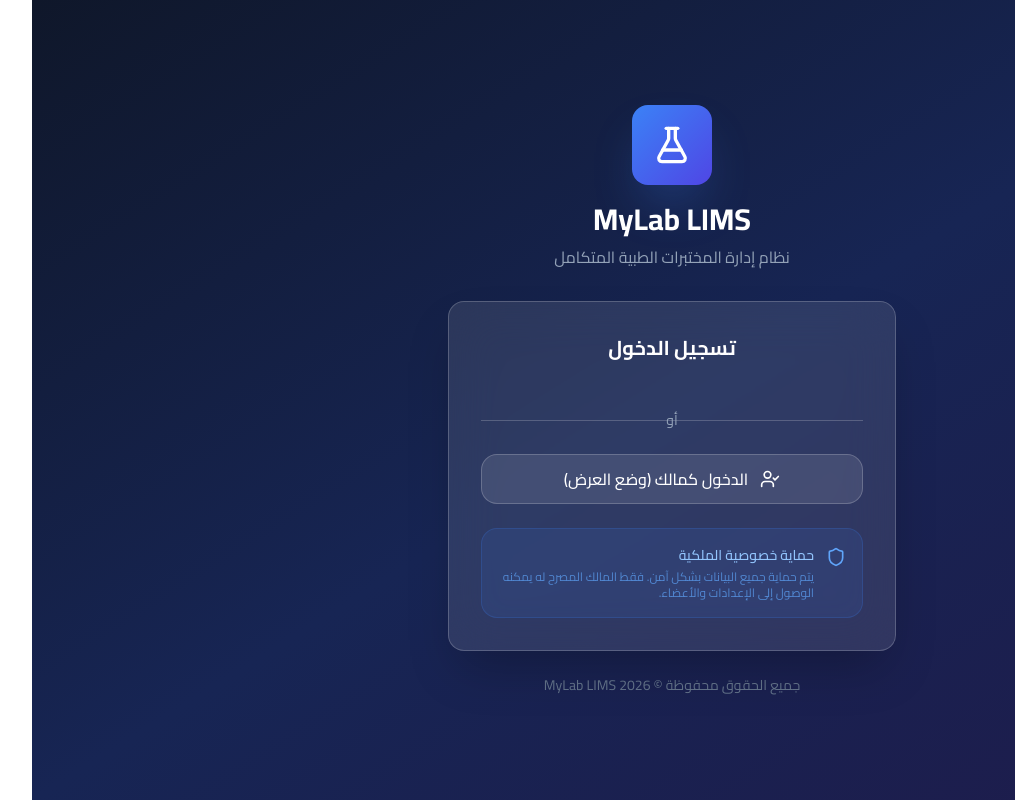
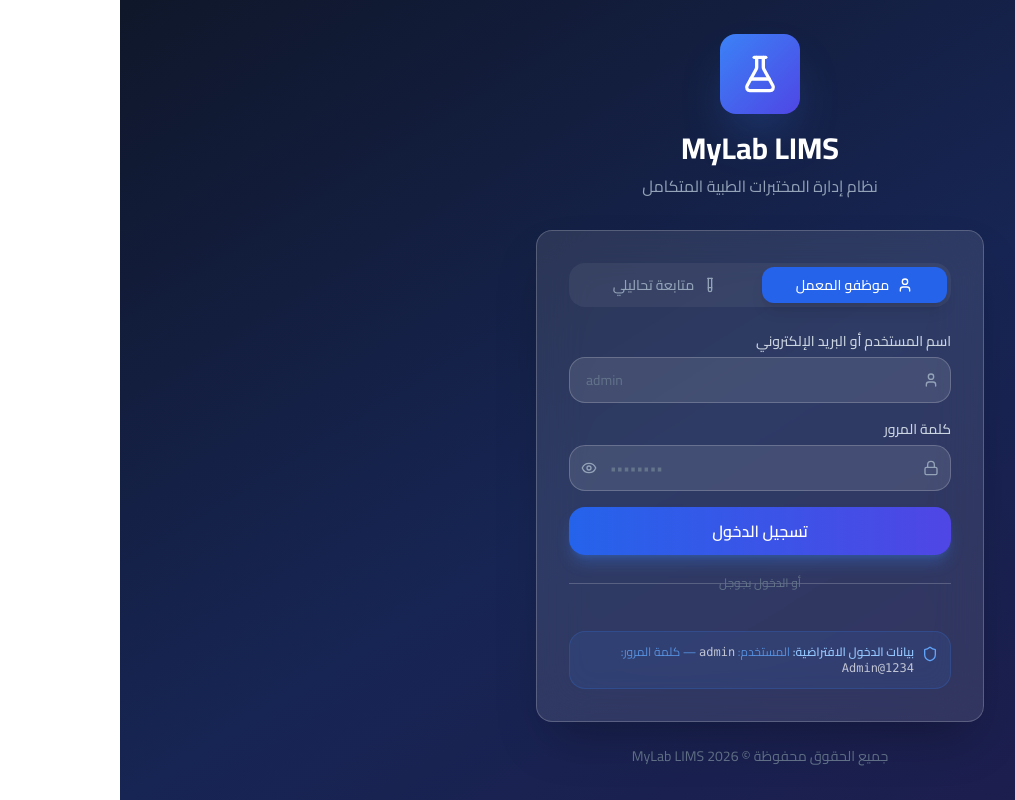
Before and after one commit to kingebrahimopq-create/my-lab-lims-web, a React (Vite) app: page /login in a window 1280 px wide. Shown: the whole page, without its empty margins (117-1132 px from the left). Built offline with nearby package versions, Linux system fonts and the light colour scheme.

Commit message:
feat: replace demo button with username/password + patient login

```diff
--- a/src/pages/Login.tsx
+++ b/src/pages/Login.tsx
@@ -1,18 +1,27 @@
 import { useEffect, useState } from 'react';
 import { useNavigate } from 'react-router';
-import { FlaskConical, Shield, UserCheck } from 'lucide-react';
+import { FlaskConical, Shield, User, Lock, Eye, EyeOff, TestTube } from 'lucide-react';
 import { useAuthStore } from '@/stores/authStore';
+import { usePatientStore } from '@/stores/patientStore';
+
+type LoginTab = 'staff' | 'patient';
 
 export default function Login() {
   const navigate = useNavigate();
-  const { login, isAuthenticated } = useAuthStore();
+  const { login, isAuthenticated, loginWithCredentials } = useAuthStore();
+  const { patients } = usePatientStore();
+
   const [isLoading, setIsLoading] = useState(false);
   const [error, setError] = useState('');
+  const [activeTab, setActiveTab] = useState<LoginTab>('staff');
+  const [showPassword, setShowPassword] = useState(false);
+  const [username, setUsername] = useState('');
+  const [password, setPassword] = useState('');
+  const [patientCode, setPatientCode] = useState('');
+  const [patientPhone, setPatientPhone] = useState('');
 
   useEffect(() => {
-    if (isAuthenticated) {
-      navigate('/');
-    }
+    if (isAuthenticated) navigate('/');
   }, [isAuthenticated, navigate]);
 
   useEffect(() => {
@@ -25,29 +34,20 @@ export default function Login() {
         });
         window.google.accounts.id.renderButton(
           document.getElementById('google-signin-button')!,
-          {
-            theme: 'outline',
-            size: 'large',
-            width: '100%',
-            text: 'signin_with',
-            shape: 'pill',
-          }
+          { theme: 'outline', size: 'large', width: '100%', text: 'signin_with', shape: 'pill' }
         );
       }
     };
-
     const timeout = setTimeout(initializeGoogle, 500);
     return () => clearTimeout(timeout);
   }, []);
 
-  const handleGoogleResponse = (response: any) => {
+  const handleGoogleResponse = (response: { credential: string }) => {
     setIsLoading(true);
     setError('');
-
     try {
       const credential = response.credential;
       const payload = JSON.parse(atob(credential.split('.')[1]));
-
       const user = {
         id: payload.sub,
         email: payload.email,
@@ -56,37 +56,67 @@ export default function Login() {
         role: payload.email === 'mhm763517@gmail.com' ? 'owner' as const : 'admin' as const,
         isOwner: payload.email === 'mhm763517@gmail.com',
       };
-
       localStorage.setItem('google_token', credential);
       localStorage.setItem('auth_state', JSON.stringify(user));
       login(user);
       navigate('/');
-    } catch (err) {
-      setError('حدث خطأ في تسجيل الدخول. يرجى المحاولة مرة أخرى.');
+    } catch {
+      setError('حدث خطأ في تسجيل الدخول بجوجل.');
     } finally {
       setIsLoading(false);
     }
   };
 
-  const handleDemoLogin = () => {
+  const handleStaffLogin = (e: React.FormEvent) => {
+    e.preventDefault();
+    if (!username.trim() || !password.trim()) { setError('يرجى إدخال اسم المستخدم وكلمة المرور'); return; }
     setIsLoading(true);
-    const demoUser = {
-      id: 'demo-owner',
-      email: 'mhm763517@gmail.com',
-      name: 'صاحب المعمل',
-      picture: undefined,
-      role: 'owner' as const,
-      isOwner: true,
+    setError('');
+    try {
+      const user = loginWithCredentials(username.trim(), password);
+      if (user) { navigate('/'); }
+      else { setError('اسم المستخدم أو كلمة المرور غير صحيحة'); }
+    } catch {
+      setError('حدث خطأ أثناء تسجيل الدخول');
+    } finally {
+      setIsLoading(false);
+    }
   };
-    localStorage.setItem('auth_state', JSON.stringify(demoUser));
-    login(demoUser);
-    navigate('/');
+
+  const handlePatientLogin = (e: React.FormEvent) => {
+    e.preventDefault();
+    if (!patientCode.trim() || !patientPhone.trim()) { setError('يرجى إدخال كود المريض ورقم الهاتف'); return; }
+    setIsLoading(true);
+    setError('');
+    try {
+      const patient = patients.find(
+        (p) => p.code.toLowerCase() === patientCode.trim().toLowerCase() && p.phone === patientPhone.trim()
+      );
+      if (patient) {
+        const patientUser = {
+          id: `patient-${patient.id}`,
+          email: patient.email || `${patient.code}@patient.local`,
+          name: patient.name,
+          role: 'receptionist' as const,
+          isOwner: false,
+        };
+        localStorage.setItem('auth_state', JSON.stringify(patientUser));
+        localStorage.setItem('patient_session', JSON.stringify({ patientId: patient.id, code: patient.code }));
+        login(patientUser);
+        navigate('/results');
+      } else {
+        setError('كود المريض أو رقم الهاتف غير صحيح');
+      }
+    } catch {
+      setError('حدث خطأ أثناء التحقق');
+    } finally {
+      setIsLoading(false);
+    }
   };
 
   return (
     <div className="min-h-screen bg-gradient-to-br from-slate-900 via-blue-950 to-indigo-950 flex items-center justify-center p-4">
       <div className="w-full max-w-md">
-        {/* Logo & Brand */}
         <div className="text-center mb-8">
           <div className="w-20 h-20 mx-auto rounded-2xl bg-gradient-to-br from-blue-500 to-indigo-600 flex items-center justify-center shadow-2xl shadow-blue-500/30 mb-4">
             <FlaskConical className="w-10 h-10 text-white" />
@@ -95,55 +125,96 @@ export default function Login() {
           <p className="text-slate-400">نظام إدارة المختبرات الطبية المتكامل</p>
         </div>
 
-        {/* Login Card */}
         <div className="bg-white/10 backdrop-blur-xl rounded-2xl border border-white/20 p-8 shadow-2xl">
-          <h2 className="text-xl font-bold text-white text-center mb-6">تسجيل الدخول</h2>
+          <div className="flex rounded-xl bg-white/5 p-1 mb-6 gap-1">
+            <button
+              onClick={() => { setActiveTab('staff'); setError(''); }}
+              className={`flex-1 flex items-center justify-center gap-2 py-2 px-3 rounded-lg text-sm font-medium transition-all duration-200 ${activeTab === 'staff' ? 'bg-blue-600 text-white shadow-lg' : 'text-slate-400 hover:text-white'}`}
+            >
+              <User className="w-4 h-4" />موظفو المعمل
+            </button>
+            <button
+              onClick={() => { setActiveTab('patient'); setError(''); }}
+              className={`flex-1 flex items-center justify-center gap-2 py-2 px-3 rounded-lg text-sm font-medium transition-all duration-200 ${activeTab === 'patient' ? 'bg-emerald-600 text-white shadow-lg' : 'text-slate-400 hover:text-white'}`}
+            >
+              <TestTube className="w-4 h-4" />متابعة تحاليلي
+            </button>
+          </div>
 
           {error && (
-            <div className="mb-4 p-3 bg-red-500/20 border border-red-500/30 rounded-xl text-red-300 text-sm text-center">
-              {error}
-            </div>
+            <div className="mb-4 p-3 bg-red-500/20 border border-red-500/30 rounded-xl text-red-300 text-sm text-center">{error}</div>
           )}
 
-          {/* Google Sign In */}
-          <div className="mb-4">
-            <div id="google-signin-button" className="w-full flex justify-center"></div>
-          </div>
-
-          <div className="relative my-6">
-            <div className="absolute inset-0 flex items-center">
-              <div className="w-full border-t border-white/20"></div>
-            </div>
-            <div className="relative flex justify-center text-sm">
-              <span className="px-4 bg-transparent text-slate-400">أو</span>
+          {activeTab === 'staff' ? (
+            <>
+              <form onSubmit={handleStaffLogin} className="space-y-4 mb-4">
+                <div>
+                  <label className="block text-sm font-medium text-slate-300 mb-1.5">اسم المستخدم أو البريد الإلكتروني</label>
+                  <div className="relative">
+                    <User className="absolute right-3 top-1/2 -translate-y-1/2 w-4 h-4 text-slate-400" />
+                    <input type="text" value={username} onChange={(e) => setUsername(e.target.value)} placeholder="admin" dir="ltr" autoComplete="username"
+                      className="w-full pr-10 pl-4 py-3 bg-white/10 border border-white/20 rounded-xl text-white placeholder:text-slate-500 focus:outline-none focus:ring-2 focus:ring-blue-500 text-sm" />
                   </div>
                 </div>
-
-          {/* Demo Login */}
-          <button
-            onClick={handleDemoLogin}
-            disabled={isLoading}
-            className="w-full flex items-center justify-center gap-3 py-3 px-4 bg-white/10 hover:bg-white/20 border border-white/20 rounded-xl text-white font-medium transition-all duration-200 disabled:opacity-50"
-          >
-            <UserCheck className="w-5 h-5" />
-            <span>{isLoading ? 'جاري تسجيل الدخول...' : 'الدخول كمالك (وضع العرض)'}</span>
+                <div>
+                  <label className="block text-sm font-medium text-slate-300 mb-1.5">كلمة المرور</label>
+                  <div className="relative">
+                    <Lock className="absolute right-3 top-1/2 -translate-y-1/2 w-4 h-4 text-slate-400" />
+                    <input type={showPassword ? 'text' : 'password'} value={password} onChange={(e) => setPassword(e.target.value)} placeholder="••••••••" dir="ltr" autoComplete="current-password"
+                      className="w-full pr-10 pl-10 py-3 bg-white/10 border border-white/20 rounded-xl text-white placeholder:text-slate-500 focus:outline-none focus:ring-2 focus:ring-blue-500 text-sm" />
+                    <button type="button" onClick={() => setShowPassword(!showPassword)} className="absolute left-3 top-1/2 -translate-y-1/2 text-slate-400 hover:text-white transition-colors">
+                      {showPassword ? <EyeOff className="w-4 h-4" /> : <Eye className="w-4 h-4" />}
                     </button>
-
-          {/* Info */}
-          <div className="mt-6 p-4 bg-blue-500/10 border border-blue-500/20 rounded-xl">
-            <div className="flex items-start gap-3">
-              <Shield className="w-5 h-5 text-blue-400 shrink-0 mt-0.5" />
-              <div>
-                <p className="text-blue-300 text-sm font-medium">حماية خصوصية الملكية</p>
-                <p className="text-blue-400/70 text-xs mt-1">
-                  يتم حماية جميع البيانات بشكل آمن. فقط المالك المصرح له يمكنه الوصول إلى الإعدادات والأعضاء.
+                  </div>
+                </div>
+                <button type="submit" disabled={isLoading}
+                  className="w-full py-3 px-4 bg-gradient-to-r from-blue-600 to-indigo-600 hover:from-blue-700 hover:to-indigo-700 text-white font-semibold rounded-xl transition-all duration-200 disabled:opacity-50 shadow-lg shadow-blue-500/30">
+                  {isLoading ? 'جاري تسجيل الدخول...' : 'تسجيل الدخول'}
+                </button>
+              </form>
+              <div className="relative my-5">
+                <div className="absolute inset-0 flex items-center"><div className="w-full border-t border-white/20"></div></div>
+                <div className="relative flex justify-center text-xs"><span className="px-3 bg-transparent text-slate-500">أو الدخول بجوجل</span></div>
+              </div>
+              <div id="google-signin-button" className="w-full flex justify-center"></div>
+              <div className="mt-5 p-3 bg-blue-500/10 border border-blue-500/20 rounded-xl">
+                <div className="flex items-start gap-2">
+                  <Shield className="w-4 h-4 text-blue-400 shrink-0 mt-0.5" />
+                  <p className="text-blue-400/80 text-xs">
+                    <span className="font-semibold text-blue-300">بيانات الدخول الافتراضية: </span>
+                    المستخدم: <span className="font-mono text-white/70">admin</span> — كلمة المرور: <span className="font-mono text-white/70">Admin@1234</span>
                   </p>
                 </div>
               </div>
+            </>
+          ) : (
+            <form onSubmit={handlePatientLogin} className="space-y-4">
+              <div className="p-3 bg-emerald-500/10 border border-emerald-500/20 rounded-xl">
+                <p className="text-emerald-300 text-xs text-center">أدخل كود المريض ورقم هاتفك لمتابعة نتائج تحاليلك</p>
+              </div>
+              <div>
+                <label className="block text-sm font-medium text-slate-300 mb-1.5">كود المريض</label>
+                <div className="relative">
+                  <TestTube className="absolute right-3 top-1/2 -translate-y-1/2 w-4 h-4 text-slate-400" />
+                  <input type="text" value={patientCode} onChange={(e) => setPatientCode(e.target.value)} placeholder="P-0001" dir="ltr"
+                    className="w-full pr-10 pl-4 py-3 bg-white/10 border border-white/20 rounded-xl text-white placeholder:text-slate-500 focus:outline-none focus:ring-2 focus:ring-emerald-500 text-sm" />
                 </div>
               </div>
-
-        {/* Footer */}
+              <div>
+                <label className="block text-sm font-medium text-slate-300 mb-1.5">رقم الهاتف</label>
+                <div className="relative">
+                  <User className="absolute right-3 top-1/2 -translate-y-1/2 w-4 h-4 text-slate-400" />
+                  <input type="tel" value={patientPhone} onChange={(e) => setPatientPhone(e.target.value)} placeholder="01012345678" dir="ltr"
+                    className="w-full pr-10 pl-4 py-3 bg-white/10 border border-white/20 rounded-xl text-white placeholder:text-slate-500 focus:outline-none focus:ring-2 focus:ring-emerald-500 text-sm" />
+                </div>
+              </div>
+              <button type="submit" disabled={isLoading}
+                className="w-full py-3 px-4 bg-gradient-to-r from-emerald-600 to-teal-600 hover:from-emerald-700 hover:to-teal-700 text-white font-semibold rounded-xl transition-all duration-200 disabled:opacity-50 shadow-lg shadow-emerald-500/30">
+                {isLoading ? 'جاري التحقق...' : 'عرض نتائجي'}
+              </button>
+            </form>
+          )}
+        </div>
         <p className="text-center text-slate-500 text-sm mt-6">
           جميع الحقوق محفوظة &copy; {new Date().getFullYear()} MyLab LIMS
         </p>
```
Lines whose indentation alone changed are shown as unchanged.
